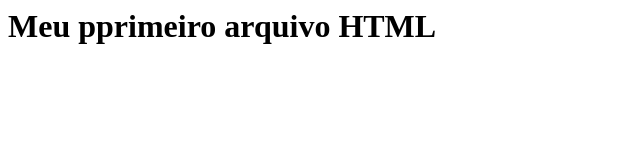
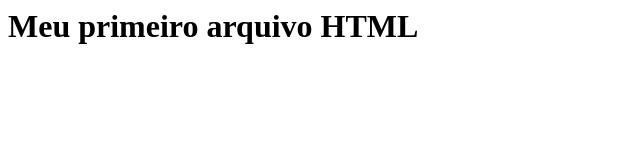
Before and after one commit to Papperdig/Primeiro-Repositorio, a plain HTML site: page index.html in a window 1280 px wide. Shown: the whole page, without its empty margins (0-640 px from the left). Drawn offline with Linux system fonts and the light colour scheme.

Commit message:
Update index.html

```diff
--- a/index.html
+++ b/index.html
@@ -1,3 +1,3 @@
 <html>
-  <h1>Meu pprimeiro arquivo HTML</h1>
+  <h1>Meu primeiro arquivo HTML</h1>
 </html>
```
